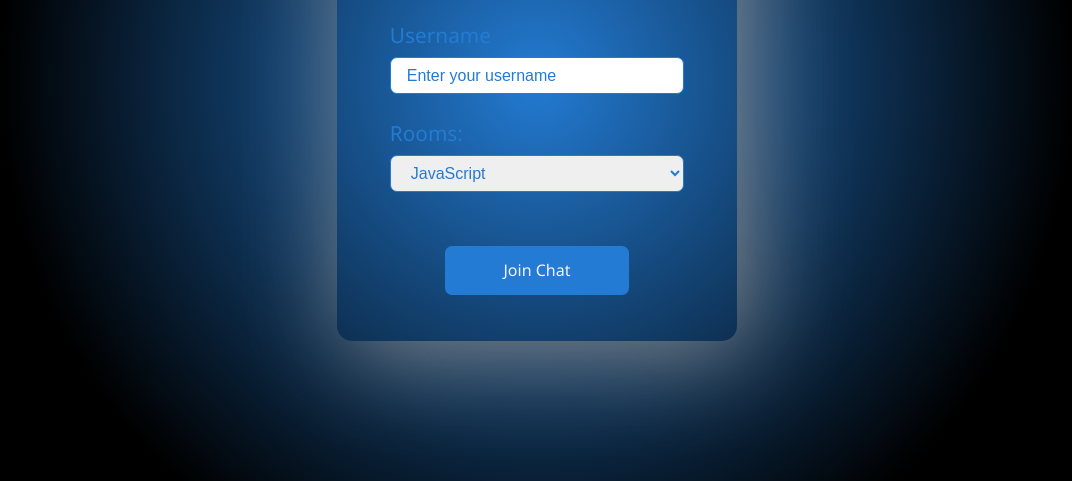
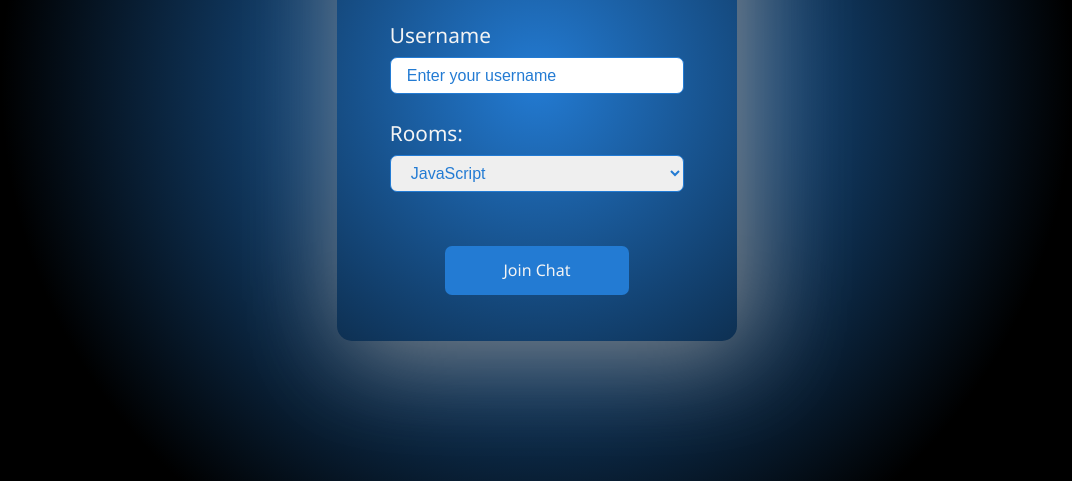
Before and after one commit to zakariamofaddel/Chat.io, a plain HTML site: page index.html in a window 1280 px wide. Shown: the part 319-800 px from the top of the page, without its empty margins (103-1175 px from the left). Drawn offline with Linux system fonts and the light colour scheme.

Commit message:
Added a README.md and fixed labels color

```diff
--- a/public/access-css/style.scss
+++ b/public/access-css/style.scss
@@ -90,7 +90,7 @@ body {
 				label {
 					margin-bottom: 0.5rem;
 					font-size: 1.3rem;
-					color: $blue;
+					color: #f4f4f4;
 				}
 
 				#username-input {
@@ -118,7 +118,7 @@ body {
 				label {
 					margin-bottom: 0.5rem;
 					font-size: 1.3rem;
-					color: $blue;
+					color: #f4f4f4;
 				}
 
 				#room-select {
```
Also changed, not shown: chat.html (+1 -1 lines), README.md (added), public/access-css/style.css, public/imgs/access-screenshot.png (added), public/imgs/chat-screenshot.png (added), 1 other file.
